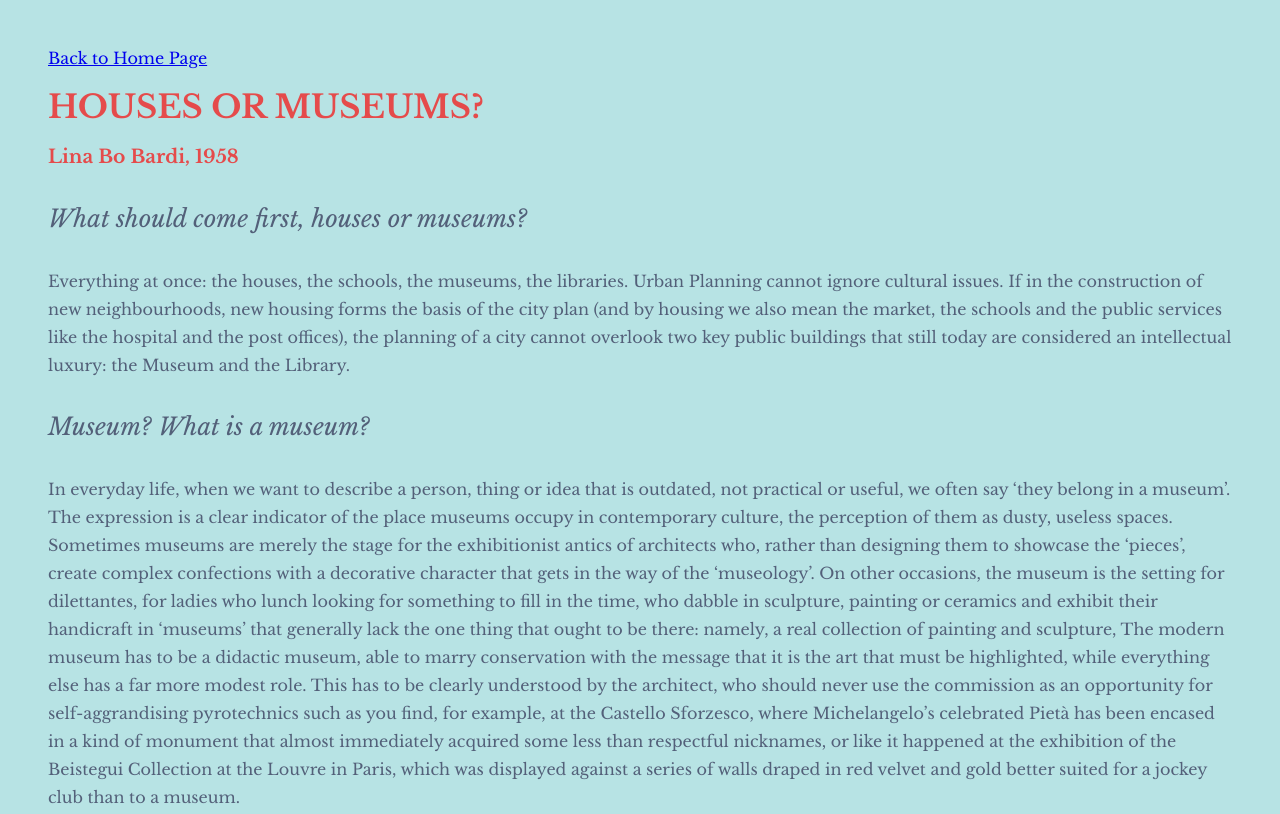
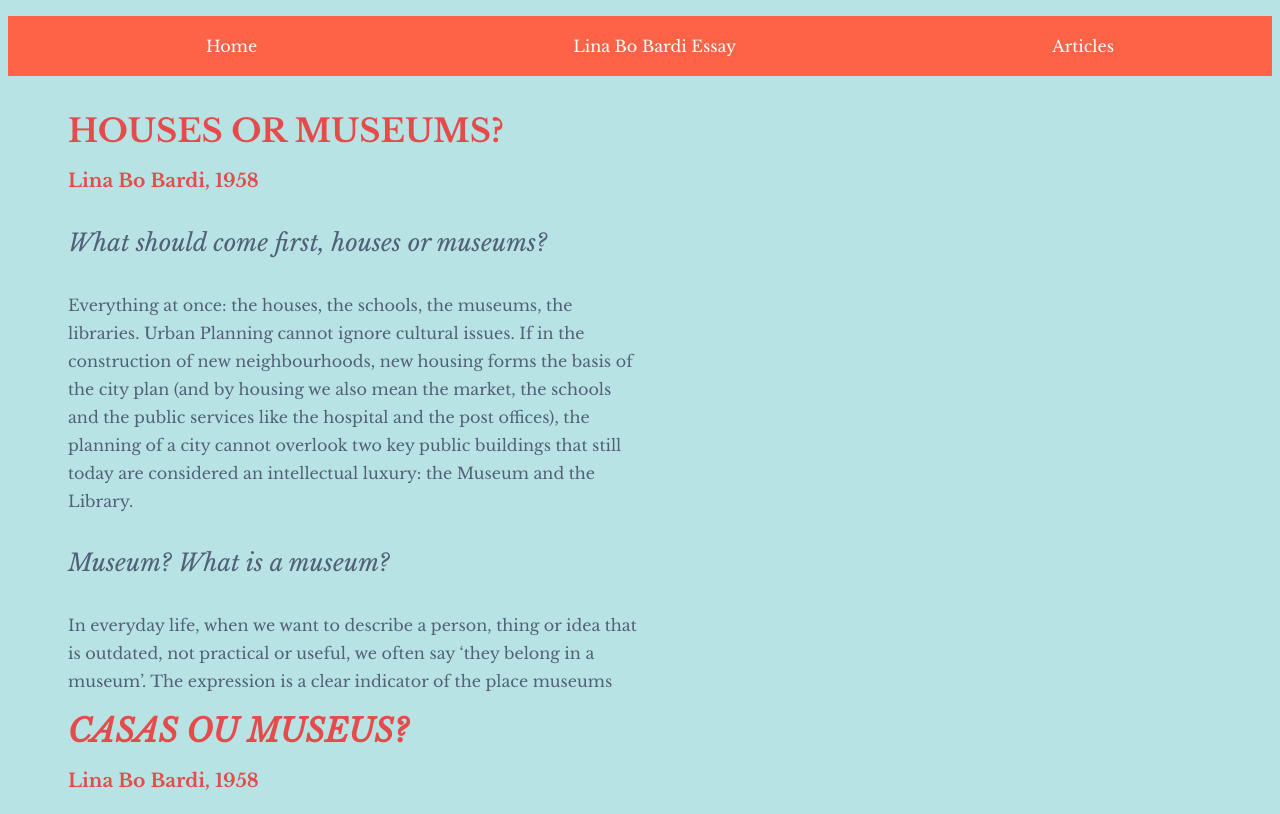
Before and after one commit to bt2561/amicodingnow, a plain HTML site: page exercise2/lina-bo-bardi/index.html in a window 1280 px wide. Shown: the top 814 px of the page. Drawn offline with nearby package versions, Linux system fonts and the light colour scheme.

Commit message:
exercise 4

```diff
--- a/exercise2/lina-bo-bardi/index.html
+++ b/exercise2/lina-bo-bardi/index.html
@@ -12,11 +12,22 @@
     <!--stylesheet-->
     <link rel="stylesheet" href="styles.css">
 </head>
+
+<nav>
+    <ul>
+      <li><a href="../../index.html">Home</a></li>
+      <li><a href="#">Lina Bo Bardi Essay</a></li>
+      <li><a href="#">Articles</a></li>
+    </ul>
+  </nav>
+
 <body>
-    <div class="container">
-    <p><a href="../../index.html">Back to Home Page</a></p>
+    <div class="flex-container">
+        <div class="column left">
+          <header>
     <h1>HOUSES OR MUSEUMS?</h1>
 <h3> Lina Bo Bardi, 1958</h3>
+</header>
 
 <p class="pullquote">What should come first, houses or museums?</p>
 
@@ -34,7 +45,9 @@
 
 <p class="pullquote"> A museum that ought to have its own didactic voice in order to become a ‘true’ museum, which is ‘alive’, and not a ‘museum’ in the most obsolete use of the term.</p>
 
-<p>First published in Diário de Notícias (Salvador, Bahia), 5 October 1958</p>
+<p>First published in Diário de Notícias (Salvador, Bahia), 5 October 1958</p></div>
+
+        <div class="column right">
 
 <h1><em>CASAS OU MUSEUS?</em></h1>
 <h3>Lina Bo Bardi, 1958</h3>
@@ -53,7 +66,7 @@ essas bases, para não cair em um museu petrificado, isto é, inteiramente inút
 
 <p>Tais considerações são da maior importância, estando a Bahia no ponto de criar, na iminência de realizar, o que poderá ser um dia, ela beleza e fascinação poética do edifício que o abrigará, pela importância das obras a serem nele expostas, o museu mais importante do país: o Museu de Arte Sacra de Santa Teresa.</p>
 <p class="pullquote">Museu que deverá ter a sua impostação didática para ser um museu “verdadeiro”, vivo, e não um “museu” no sentido mais superado da palavra.</em></p>
-
+</div>
 </div>
 </body>
 </html>
--- a/exercise2/lina-bo-bardi/styles.css
+++ b/exercise2/lina-bo-bardi/styles.css
@@ -1,11 +1,56 @@
+.flex-container {
+    display: flex;
+    flex-direction: column;
+    font-family: 'Libre Baskerville', sans-serif;
+    padding: 20px 60px;
+    line-height: 28px;
+}
+
+.column {
+    width: 50%;
+    height: 600px;
+  }
+    .left{
+    background: #B7E3E4;
+  }
+  .right{
+    background: #B7E3E4;
+  }
+
+ul.container {
+    font-family: 'Libre Baskerville', sans-serif;
+    padding: 20px 40px;
+    line-height: 28px;
+    flex-direction: row;
+    justify-content: space-around;
+    align-items: center;
+    text-align: center;
+}
+
+nav {
+    height: 60px;
+  }
+
+  ul {
+    list-style-type: none;
+    display: flex;
+    justify-content: space-around;
+    background: tomato;
+    line-height: 60px;
+  }
+
+  li {
+
+  }
+
+  a {
+    color: white;
+    text-decoration: none;
+  }
+
 body {
     font-family: 'Libre Baskerville', sans-serif;
     background-color: #B7E3E4;
-}
-.container {
-    font-family: 'Libre Baskerville', sans-serif;
-    padding: 20px 40px;
-    line-height: 28px;
 }
 
 p {
--- /dev/null
+++ b/exercise3/styles.css
@@ -0,0 +1,29 @@
+.container {
+    font-family: 'Libre Baskerville', sans-serif;
+    padding: 20px 40px;
+    line-height: 28px;
+    flex-direction: row;
+    justify-content: space-between;
+    align-content: stretch;
+}
+
+nav {
+    height: 60px;
+  }
+
+  ul {
+    list-style-type: none;
+    display: flex;
+    justify-content: space-between;
+    background: tomato;
+    line-height: 60px;
+  }
+
+  li {
+
+  }
+
+  a {
+    color: white;
+    text-decoration: none;
+  }
--- /dev/null
+++ b/exercise4/styles.css
@@ -0,0 +1,37 @@
+* {
+    margin: 0;
+    padding: 0;
+    box-sizing: border-box;
+}
+
+html, body {
+    height: 100%;
+}
+
+body {
+    background: papayawhip;
+    min-height: 100vh;
+}
+
+main, header, footer {
+    padding: 20px;
+    color: #141414;
+}
+
+img {
+    width: 500px;
+}
+
+.flex-container{
+    display: flex;
+    flex-direction: column;
+    height: 100%;
+}
+
+header, footer {
+    line-height: 60px;
+}
+
+main {
+    flex: 1;
+}
```
Also changed, not shown: exercise3/index.html (added, +18 -0 lines), exercise4/index.html (added, +66 -0 lines).
